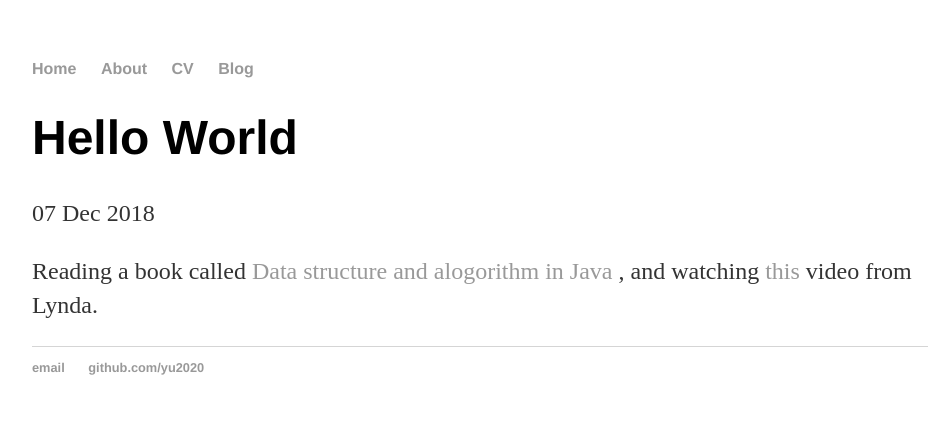
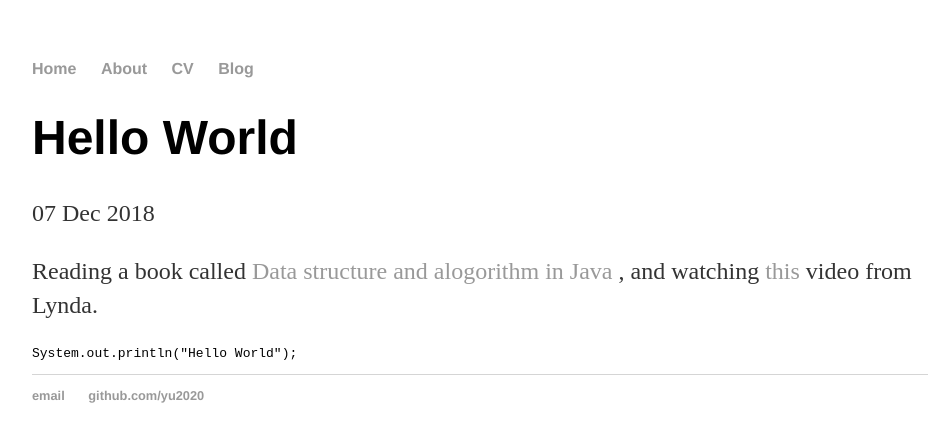
Before and after one commit to yu2020/yu2020.github.io, a Jekyll site: the page built from _posts/2018-12-07-hello-world.md, in a window 1280 px wide. Shown: the top 442 px of the page, without its empty margins (160-1101 px from the left). Built offline with Jekyll 4.4.1, drawn with Linux system fonts in a browser that asks for light colours.

Commit message:
Update 2018-12-07-hello-world.md

````diff
--- a/_posts/2018-12-07-hello-world.md
+++ b/_posts/2018-12-07-hello-world.md
@@ -6,3 +6,6 @@ date: 2018-12-07
 
 Reading a book called [Data structure and alogorithm in Java](https://www.amazon.com/Data-Structures-Algorithms-Java-6th-ebook/dp/B00JDRQF8C)
 , and watching [this](https://www.lynda.com/Java-tutorials/Creating-using-enumeration-classes/107061/113479-4.html?autoplay=true) video from Lynda.
+```
+System.out.println("Hello World");
+```
````
